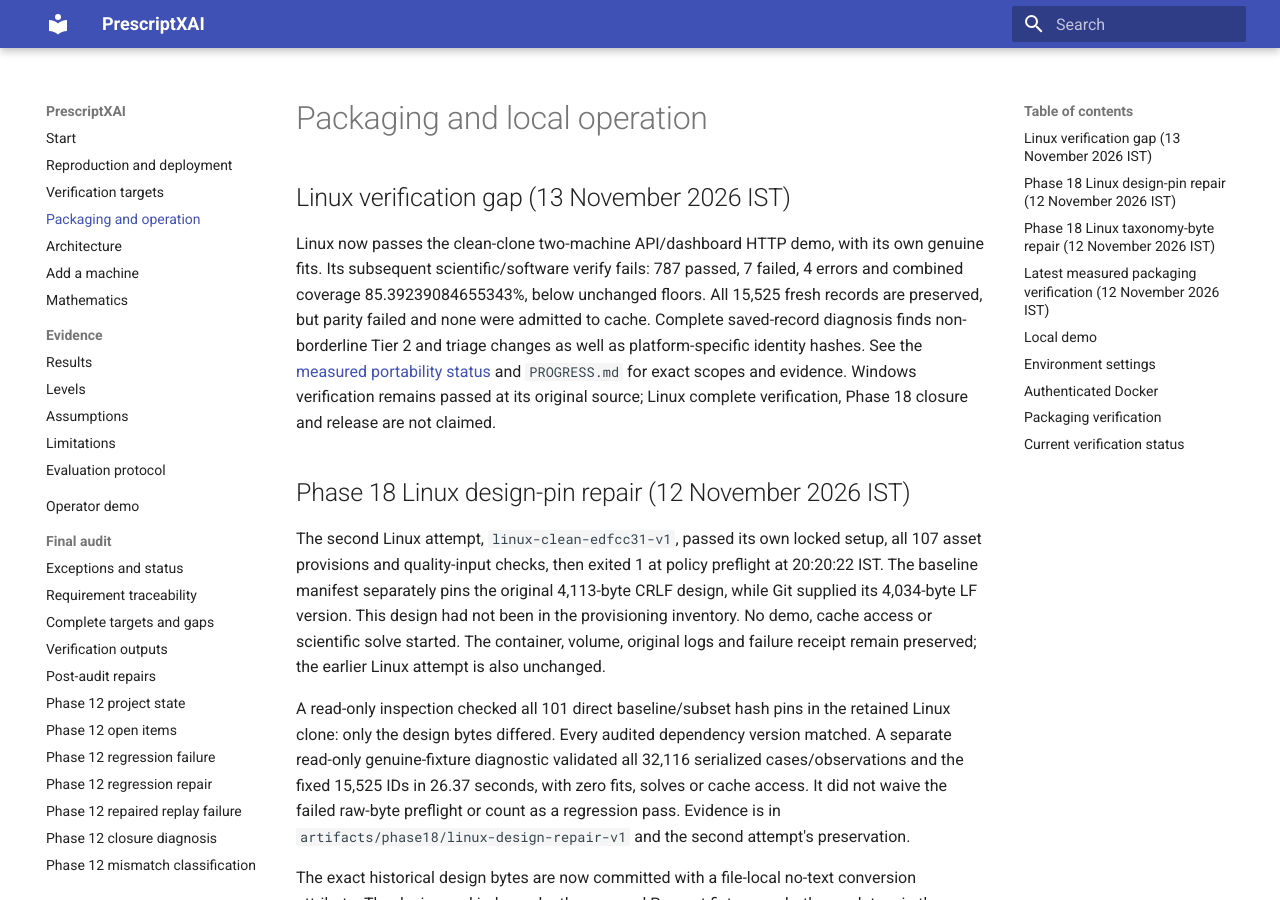
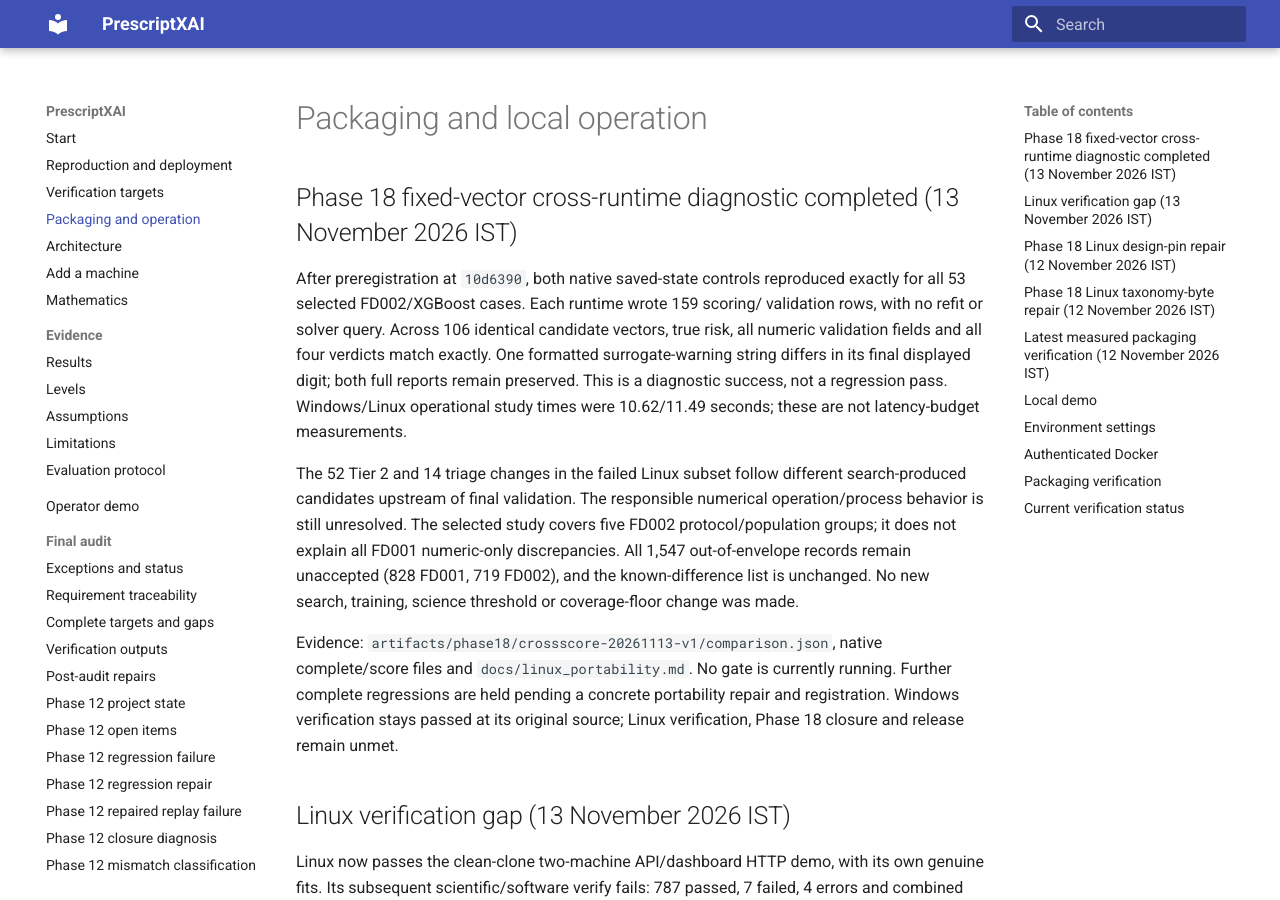
Before and after one commit to Chiranth-17/PrescriptXAI, an MkDocs documentation site: the page built from docs/packaging.md, in a window 1280 px wide and 900 px high. Built offline with MkDocs 1.6.1 and Material for MkDocs 9.7.7, drawn with Linux system fonts in a browser that asks for light colours.

Commit message:
docs(portability): record exact fixed-candidate controls and unresolved search divergence

```diff
--- a/docs/packaging.md
+++ b/docs/packaging.md
@@ -1,4 +1,30 @@
 # Packaging and local operation
+
+## Phase 18 fixed-vector cross-runtime diagnostic completed (13 November 2026 IST)
+
+After preregistration at `10d6390`, both native saved-state controls reproduced
+exactly for all 53 selected FD002/XGBoost cases. Each runtime wrote 159 scoring/
+validation rows, with no refit or solver query. Across 106 identical candidate
+vectors, true risk, all numeric validation fields and all four verdicts match
+exactly. One formatted surrogate-warning string differs in its final displayed
+digit; both full reports remain preserved. This is a diagnostic success, not a
+regression pass. Windows/Linux operational study times were 10.62/11.49 seconds;
+these are not latency-budget measurements.
+
+The 52 Tier 2 and 14 triage changes in the failed Linux subset follow different
+search-produced candidates upstream of final validation. The responsible
+numerical operation/process behavior is still unresolved. The selected study
+covers five FD002 protocol/population groups; it does not explain all FD001
+numeric-only discrepancies. All 1,547 out-of-envelope records remain unaccepted
+(828 FD001, 719 FD002), and the known-difference list is unchanged. No new search,
+training, science threshold or coverage-floor change was made.
+
+Evidence: `artifacts/phase18/crossscore-20261113-v1/comparison.json`, native
+complete/score files and `docs/linux_portability.md`. No gate is currently
+running. Further complete regressions are held pending a concrete portability
+repair and registration. Windows verification stays passed at its original
+source; Linux verification, Phase 18 closure and release remain unmet.
+
 
 ## Linux verification gap (13 November 2026 IST)
 
```
Also changed, not shown: .gsd/STATE.md (+11 -1 lines), PROGRESS.md (+26 -0 lines), docs/linux_portability.md (+19 -2 lines).
